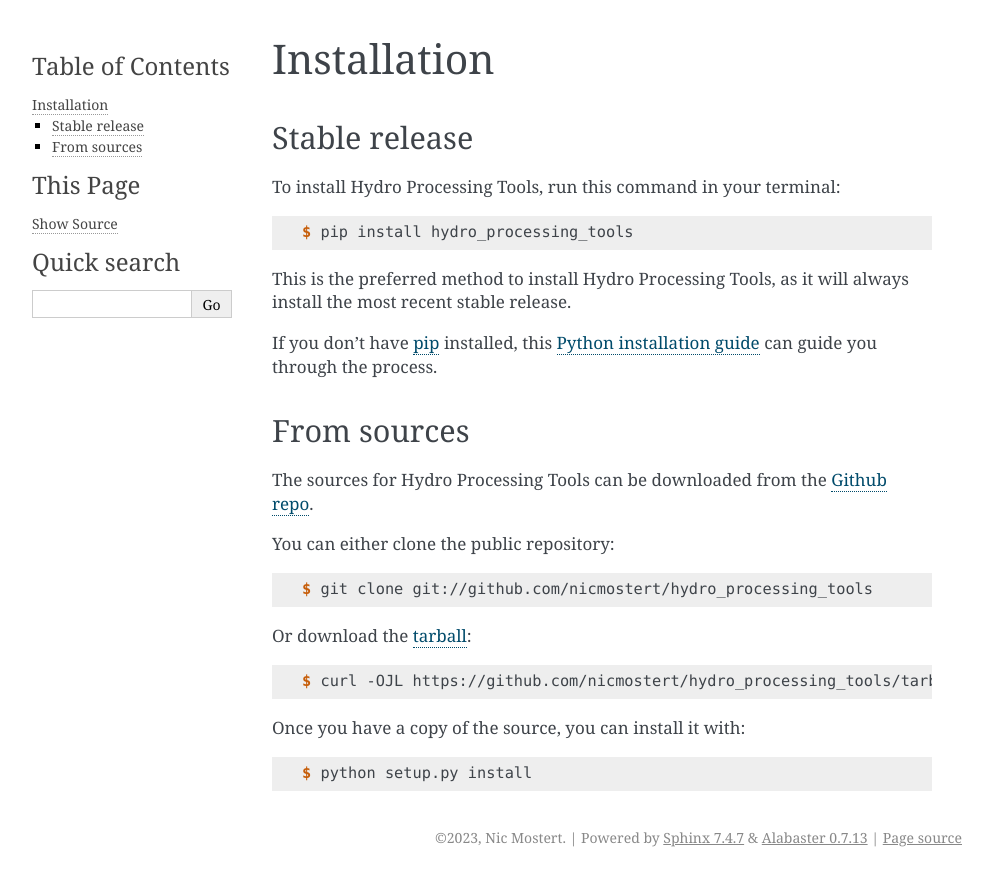
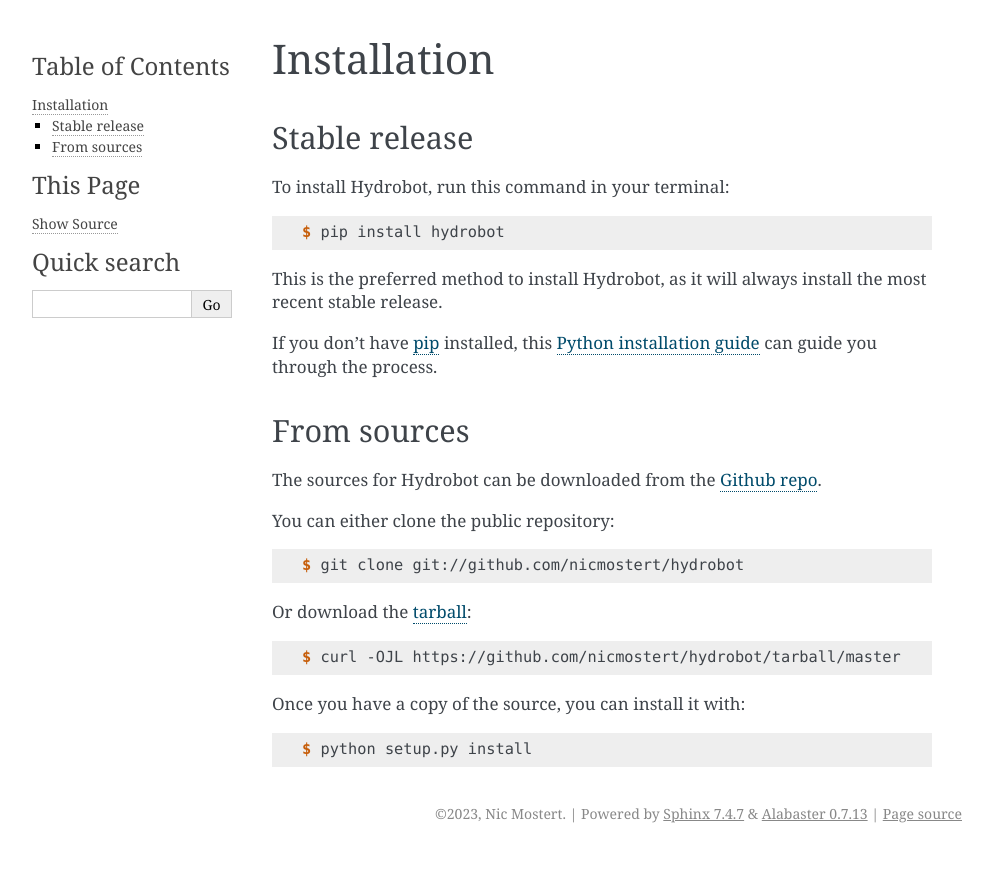
Before and after one commit to HorizonsRC/hydrobot, a Sphinx documentation site: the page built from docs/installation.rst, in a window 1280 px wide. Shown: the top 886 px of the page, without its empty margins (148-1141 px from the left). Built offline with Sphinx 7.4.7, drawn with Linux system fonts in a browser that asks for light colours; the version number is read from the project's files by our own code.

Commit message:
more renaming, mostly docs

```diff
--- a/docs/conf.py
+++ b/docs/conf.py
@@ -1,6 +1,6 @@
 #!/usr/bin/env python
 #
-# hydro_processing_tools documentation build configuration file, created by
+# hydrobot documentation build configuration file, created by
 # sphinx-quickstart on Fri Jun  9 13:47:02 2017.
 #
 # This file is execfile()d with the current directory set to its
@@ -22,7 +22,7 @@
 
 sys.path.insert(0, os.path.abspath(".."))
 
-import hydro_processing_tools
+import hydrobot
 
 # -- General configuration ---------------------------------------------
 
@@ -47,7 +47,7 @@
 master_doc = "index"
 
 # General information about the project.
-project = "Hydro Processing Tools"
+project = "Hydrobot"
 copyright = "2023, Nic Mostert"
 author = "Nic Mostert"
 
@@ -56,9 +56,9 @@
 # the built documents.
 #
 # The short X.Y version.
-version = hydro_processing_tools.__version__
+version = hydrobot.__version__
 # The full version, including alpha/beta/rc tags.
-release = hydro_processing_tools.__version__
+release = hydrobot.__version__
 
 # The language for content autogenerated by Sphinx. Refer to documentation
 # for a list of supported languages.
@@ -101,7 +101,7 @@
 # -- Options for HTMLHelp output ---------------------------------------
 
 # Output file base name for HTML help builder.
-htmlhelp_basename = "hydro_processing_toolsdoc"
+htmlhelp_basename = "hydrobotdoc"
 
 
 # -- Options for LaTeX output ------------------------------------------
@@ -127,8 +127,8 @@
 latex_documents = [
     (
         master_doc,
-        "hydro_processing_tools.tex",
-        "Hydro Processing Tools Documentation",
+        "hydrobot.tex",
+        "Hydrobot Documentation",
         "Nic Mostert",
         "manual",
     ),
@@ -142,8 +142,8 @@
 man_pages = [
     (
         master_doc,
-        "hydro_processing_tools",
-        "Hydro Processing Tools Documentation",
+        "hydrobot",
+        "Hydrobot Documentation",
         [author],
         1,
     )
@@ -158,11 +158,11 @@
 texinfo_documents = [
     (
         master_doc,
-        "hydro_processing_tools",
-        "Hydro Processing Tools Documentation",
+        "hydrobot",
+        "Hydrobot Documentation",
         author,
-        "hydro_processing_tools",
-        "One line description of project.",
+        "hydrobot",
+        "Hydrological Data Processing Suite.",
         "Miscellaneous",
     ),
 ]
--- a/docs/index.rst
+++ b/docs/index.rst
@@ -1,4 +1,4 @@
-Welcome to Hydro Processing Tools's documentation!
+Welcome to Hydrobot's documentation!
 ======================================
 
 .. toctree::
--- a/docs/installation.rst
+++ b/docs/installation.rst
@@ -8,13 +8,13 @@
 Stable release
 --------------
 
-To install Hydro Processing Tools, run this command in your terminal:
+To install Hydrobot, run this command in your terminal:
 
 .. code-block:: console
 
-    $ pip install hydro_processing_tools
+    $ pip install hydrobot
 
-This is the preferred method to install Hydro Processing Tools, as it will always install the most recent stable release.
+This is the preferred method to install Hydrobot, as it will always install the most recent stable release.
 
 If you don't have `pip`_ installed, this `Python installation guide`_ can guide
 you through the process.
@@ -26,19 +26,19 @@
 From sources
 ------------
 
-The sources for Hydro Processing Tools can be downloaded from the `Github repo`_.
+The sources for Hydrobot can be downloaded from the `Github repo`_.
 
 You can either clone the public repository:
 
 .. code-block:: console
 
-    $ git clone git://github.com/nicmostert/hydro_processing_tools
+    $ git clone git://github.com/nicmostert/hydrobot
 
 Or download the `tarball`_:
 
 .. code-block:: console
 
-    $ curl -OJL https://github.com/nicmostert/hydro_processing_tools/tarball/master
+    $ curl -OJL https://github.com/nicmostert/hydrobot/tarball/master
 
 Once you have a copy of the source, you can install it with:
 
@@ -47,5 +47,5 @@
     $ python setup.py install
 
 
-.. _Github repo: https://github.com/nicmostert/hydro_processing_tools
-.. _tarball: https://github.com/nicmostert/hydro_processing_tools/tarball/master
+.. _Github repo: https://github.com/nicmostert/hydrobot
+.. _tarball: https://github.com/nicmostert/hydrobot/tarball/master
--- a/docs/modules.rst
+++ b/docs/modules.rst
@@ -1,7 +1,7 @@
-hydro_processing_tools
-======================
+hydrobot
+========
 
 .. toctree::
    :maxdepth: 4
 
-   hydro_processing_tools
+   hydrobot
--- a/docs/usage.rst
+++ b/docs/usage.rst
@@ -2,6 +2,6 @@
 Usage
 =====
 
-To use Hydro Processing Tools in a project::
+To use Hydrobot in a project::
 
-    import hydro_processing_tools
+    import hydrobot
```
Also changed, not shown: docs/hydro_processing_tools.rst (deleted, +0 -37 lines), docs/hydrobot.rst (added, +53 -0 lines), 5 other files.
